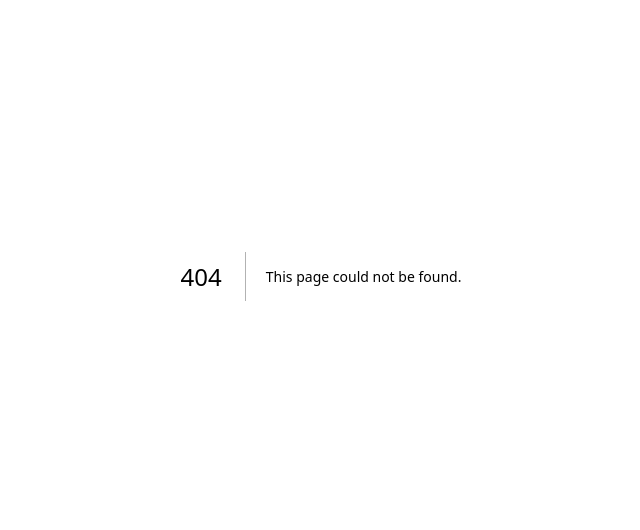
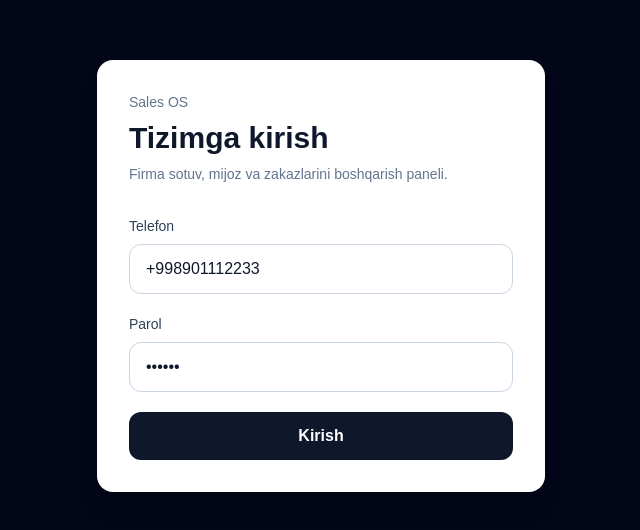
Before and after one commit to mzokirovic/sales-os-web, a Next.js app: page /login in a window 1280 px wide. Before the commit this address had no page. Shown: the part 124-654 px from the top of the page, without its empty margins (319-959 px from the left). Built offline with nearby package versions, Linux system fonts and the light colour scheme.

Commit message:
init web app with login dashboard

```diff
--- /dev/null
+++ b/src/app/dashboard/page.tsx
@@ -0,0 +1,93 @@
+'use client';
+
+import { useEffect, useState } from 'react';
+import { useRouter } from 'next/navigation';
+
+type User = {
+  id: string;
+  tenantId: string;
+  fullName: string;
+  phone: string;
+  role: string;
+};
+
+export default function DashboardPage() {
+  const router = useRouter();
+  const [user, setUser] = useState<User | null>(null);
+
+  useEffect(() => {
+    const token = localStorage.getItem('accessToken');
+    const savedUser = localStorage.getItem('user');
+
+    if (!token || !savedUser) {
+      router.push('/login');
+      return;
+    }
+
+    setUser(JSON.parse(savedUser) as User);
+  }, [router]);
+
+  function logout() {
+    localStorage.removeItem('accessToken');
+    localStorage.removeItem('user');
+    router.push('/login');
+  }
+
+  if (!user) {
+    return (
+      <main className="min-h-screen bg-slate-100 p-6">
+        <p>Yuklanmoqda...</p>
+      </main>
+    );
+  }
+
+  return (
+    <main className="min-h-screen bg-slate-100 p-6">
+      <div className="mx-auto max-w-5xl">
+        <div className="rounded-2xl bg-white p-6 shadow-sm">
+          <div className="flex items-center justify-between">
+            <div>
+              <p className="text-sm font-medium text-slate-500">Sales OS</p>
+              <h1 className="mt-2 text-3xl font-bold text-slate-900">
+                Dashboard
+              </h1>
+              <p className="mt-2 text-slate-600">
+                Xush kelibsiz, {user.fullName}
+              </p>
+            </div>
+
+            <button
+              onClick={logout}
+              className="rounded-xl border border-slate-300 px-4 py-2 text-sm font-semibold text-slate-700 hover:bg-slate-50"
+            >
+              Chiqish
+            </button>
+          </div>
+        </div>
+
+        <div className="mt-6 grid gap-4 md:grid-cols-3">
+          <div className="rounded-2xl bg-white p-5 shadow-sm">
+            <p className="text-sm text-slate-500">Role</p>
+            <p className="mt-2 text-xl font-bold text-slate-900">
+              {user.role}
+            </p>
+          </div>
+
+          <div className="rounded-2xl bg-white p-5 shadow-sm">
+            <p className="text-sm text-slate-500">Tenant</p>
+            <p className="mt-2 text-xl font-bold text-slate-900">
+              {user.tenantId}
+            </p>
+          </div>
+
+          <div className="rounded-2xl bg-white p-5 shadow-sm">
+            <p className="text-sm text-slate-500">Telefon</p>
+            <p className="mt-2 text-xl font-bold text-slate-900">
+              {user.phone}
+            </p>
+          </div>
+        </div>
+      </div>
+    </main>
+  );
+}
--- /dev/null
+++ b/src/app/login/page.tsx
@@ -0,0 +1,118 @@
+'use client';
+
+import { FormEvent, useState } from 'react';
+import { useRouter } from 'next/navigation';
+
+type LoginResponse = {
+  accessToken: string;
+  user: {
+    id: string;
+    tenantId: string;
+    fullName: string;
+    phone: string;
+    role: string;
+  };
+};
+
+export default function LoginPage() {
+  const router = useRouter();
+
+  const [phone, setPhone] = useState('+998901112233');
+  const [password, setPassword] = useState('123456');
+  const [error, setError] = useState('');
+  const [isLoading, setIsLoading] = useState(false);
+
+  async function handleSubmit(event: FormEvent<HTMLFormElement>) {
+    event.preventDefault();
+
+    setError('');
+    setIsLoading(true);
+
+    try {
+      const apiUrl = process.env.NEXT_PUBLIC_API_URL;
+
+      const response = await fetch(`${apiUrl}/auth/login`, {
+        method: 'POST',
+        headers: {
+          'Content-Type': 'application/json',
+        },
+        body: JSON.stringify({
+          phone,
+          password,
+        }),
+      });
+
+      if (!response.ok) {
+        throw new Error('Telefon yoki parol noto‘g‘ri');
+      }
+
+      const data = (await response.json()) as LoginResponse;
+
+      localStorage.setItem('accessToken', data.accessToken);
+      localStorage.setItem('user', JSON.stringify(data.user));
+
+      router.push('/dashboard');
+    } catch (err) {
+      setError(err instanceof Error ? err.message : 'Login xatosi');
+    } finally {
+      setIsLoading(false);
+    }
+  }
+
+  return (
+    <main className="min-h-screen bg-slate-950 flex items-center justify-center p-6">
+      <div className="w-full max-w-md rounded-2xl bg-white p-8 shadow-xl">
+        <div className="mb-8">
+          <p className="text-sm font-medium text-slate-500">Sales OS</p>
+          <h1 className="mt-2 text-3xl font-bold text-slate-900">
+            Tizimga kirish
+          </h1>
+          <p className="mt-2 text-sm text-slate-500">
+            Firma sotuv, mijoz va zakazlarini boshqarish paneli.
+          </p>
+        </div>
+
+        <form onSubmit={handleSubmit} className="space-y-5">
+          <div>
+            <label className="mb-2 block text-sm font-medium text-slate-700">
+              Telefon
+            </label>
+            <input
+              value={phone}
+              onChange={(event) => setPhone(event.target.value)}
+              className="w-full rounded-xl border border-slate-300 px-4 py-3 text-slate-900 outline-none focus:border-slate-900"
+              placeholder="+998901112233"
+            />
+          </div>
+
+          <div>
+            <label className="mb-2 block text-sm font-medium text-slate-700">
+              Parol
+            </label>
+            <input
+              value={password}
+              onChange={(event) => setPassword(event.target.value)}
+              type="password"
+              className="w-full rounded-xl border border-slate-300 px-4 py-3 text-slate-900 outline-none focus:border-slate-900"
+              placeholder="123456"
+            />
+          </div>
+
+          {error ? (
+            <div className="rounded-xl bg-red-50 px-4 py-3 text-sm text-red-700">
+              {error}
+            </div>
+          ) : null}
+
+          <button
+            type="submit"
+            disabled={isLoading}
+            className="w-full rounded-xl bg-slate-900 px-4 py-3 font-semibold text-white transition hover:bg-slate-800 disabled:cursor-not-allowed disabled:opacity-60"
+          >
+            {isLoading ? 'Kirilmoqda...' : 'Kirish'}
+          </button>
+        </form>
+      </div>
+    </main>
+  );
+}
--- a/src/app/page.tsx
+++ b/src/app/page.tsx
@@ -1,65 +1,5 @@
-import Image from "next/image";
+import { redirect } from 'next/navigation';
 
-export default function Home() {
-  return (
-    <div className="flex flex-col flex-1 items-center justify-center bg-zinc-50 font-sans dark:bg-black">
-      <main className="flex flex-1 w-full max-w-3xl flex-col items-center justify-between py-32 px-16 bg-white dark:bg-black sm:items-start">
-        <Image
-          className="dark:invert"
-          src="/next.svg"
-          alt="Next.js logo"
-          width={100}
-          height={20}
-          priority
-        />
-        <div className="flex flex-col items-center gap-6 text-center sm:items-start sm:text-left">
-          <h1 className="max-w-xs text-3xl font-semibold leading-10 tracking-tight text-black dark:text-zinc-50">
-            To get started, edit the page.tsx file.
-          </h1>
-          <p className="max-w-md text-lg leading-8 text-zinc-600 dark:text-zinc-400">
-            Looking for a starting point or more instructions? Head over to{" "}
-            <a
-              href="https://vercel.com/templates?framework=next.js&utm_source=create-next-app&utm_medium=appdir-template-tw&utm_campaign=create-next-app"
-              className="font-medium text-zinc-950 dark:text-zinc-50"
-            >
-              Templates
-            </a>{" "}
-            or the{" "}
-            <a
-              href="https://nextjs.org/learn?utm_source=create-next-app&utm_medium=appdir-template-tw&utm_campaign=create-next-app"
-              className="font-medium text-zinc-950 dark:text-zinc-50"
-            >
-              Learning
-            </a>{" "}
-            center.
-          </p>
-        </div>
-        <div className="flex flex-col gap-4 text-base font-medium sm:flex-row">
-          <a
-            className="flex h-12 w-full items-center justify-center gap-2 rounded-full bg-foreground px-5 text-background transition-colors hover:bg-[#383838] dark:hover:bg-[#ccc] md:w-[158px]"
-            href="https://vercel.com/new?utm_source=create-next-app&utm_medium=appdir-template-tw&utm_campaign=create-next-app"
-            target="_blank"
-            rel="noopener noreferrer"
-          >
-            <Image
-              className="dark:invert"
-              src="/vercel.svg"
-              alt="Vercel logomark"
-              width={16}
-              height={16}
-            />
-            Deploy Now
-          </a>
-          <a
-            className="flex h-12 w-full items-center justify-center rounded-full border border-solid border-black/[.08] px-5 transition-colors hover:border-transparent hover:bg-black/[.04] dark:border-white/[.145] dark:hover:bg-[#1a1a1a] md:w-[158px]"
-            href="https://nextjs.org/docs?utm_source=create-next-app&utm_medium=appdir-template-tw&utm_campaign=create-next-app"
-            target="_blank"
-            rel="noopener noreferrer"
-          >
-            Documentation
-          </a>
-        </div>
-      </main>
-    </div>
-  );
+export default function HomePage() {
+  redirect('/login');
 }
```
